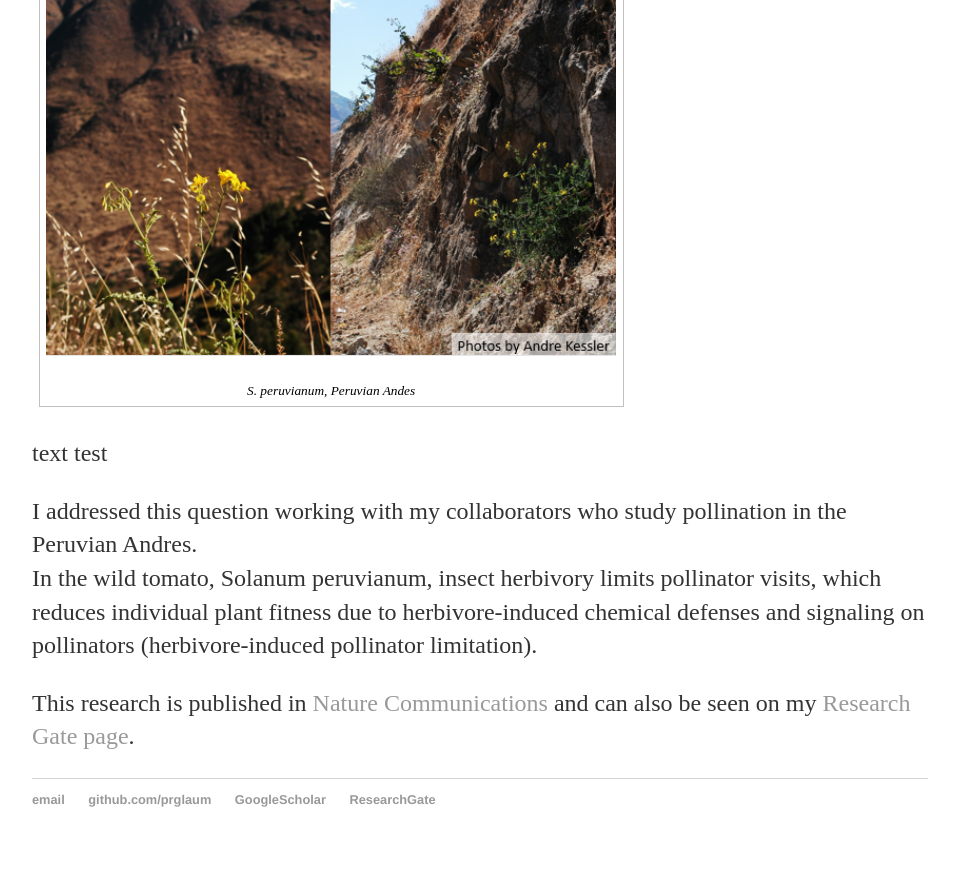
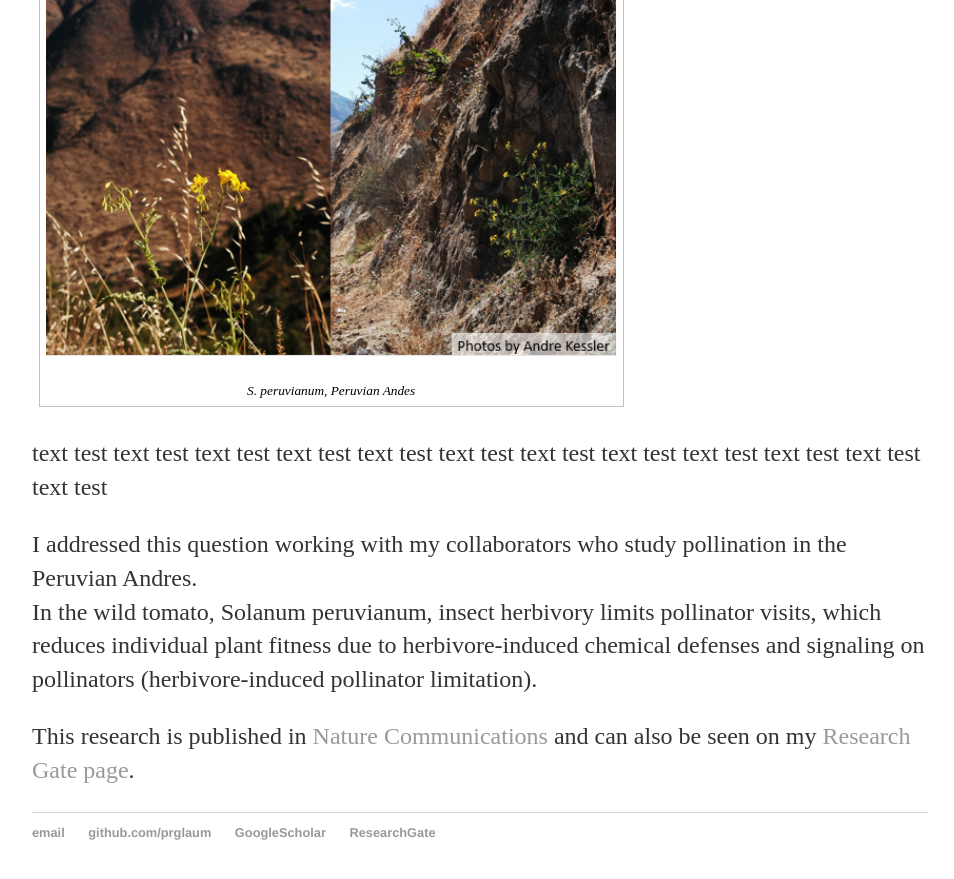
Before and after one commit to prglaum/prglaum.github.io, a Jekyll site: the page built from research/chemoeco/index.html, in a window 1280 px wide and 900 px high, scrolled down 1208 px. Shown: the top 879 px of the window, without its empty margins (160-1114 px from the left). Built offline with Jekyll 4.4.1, drawn with Linux system fonts in a browser that asks for light colours.

Commit message:
Update index.html

```diff
--- a/research/chemoeco/index.html
+++ b/research/chemoeco/index.html
@@ -28,7 +28,7 @@
 </figure>
 </div>
 <div style="display:inline;">
-	<p style="text-align:left;"> text test </p>
+	<p style="text-align:left;"> text test text test text test  text test text test text test text test text test text test text test text test text test</p>
 </div>
 
 <p>I addressed this question working with my collaborators who study pollination in the Peruvian Andres.
```
